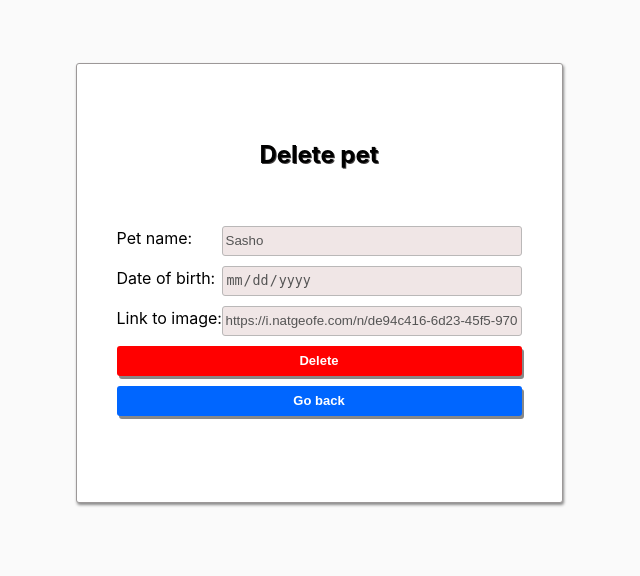
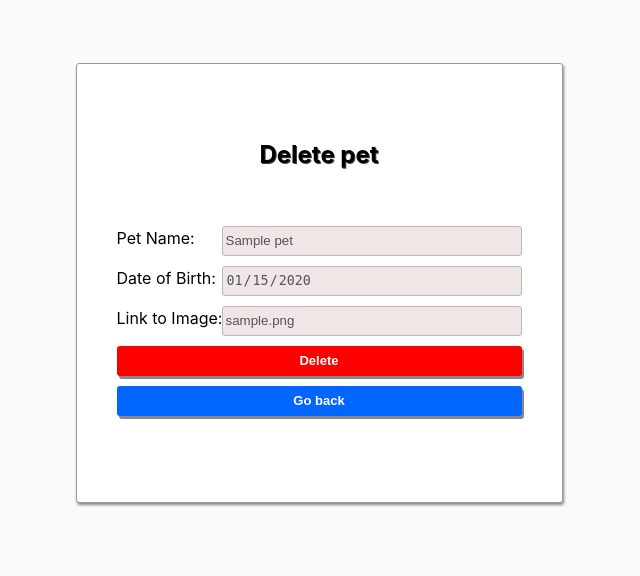
Before and after one commit to vanya-koleva/petstagram, a Django app: a page that uses petstagram/templates/pets/pet-delete-page.html in a window 1280 px wide. Shown: the part 87-663 px from the top of the page, without its empty margins (321-961 px from the left). Run offline with Django 5.2, Linux system fonts and the light colour scheme; tables that the repository leaves empty hold one stand-in row (values such as "Sample post").

Commit message:
Add a solution

```diff
--- /dev/null
+++ b/petstagram/common/mixins.py
@@ -0,0 +1,7 @@
+class ReadOnlyMixin:
+    def __init__(self, *args, **kwargs):
+        super().__init__(*args, **kwargs)
+
+        for field in self.fields.values():
+            field.widget.attrs['readonly'] = True
+            field.widget.attrs['disabled'] = True
--- a/petstagram/pets/forms.py
+++ b/petstagram/pets/forms.py
@@ -1,5 +1,6 @@
 from django import forms
 
+from common.mixins import ReadOnlyMixin
 from pets.models import Pet
 
 
@@ -41,5 +42,5 @@ class PetEditForm(PetBaseForm):
     pass
 
 
-class PetDeleteForm(PetBaseForm):
+class PetDeleteForm(ReadOnlyMixin, PetBaseForm):
     pass
--- a/petstagram/pets/views.py
+++ b/petstagram/pets/views.py
@@ -1,7 +1,7 @@
 from django.http import HttpResponse, HttpRequest
 from django.shortcuts import render, redirect
 
-from pets.forms import PetCreateForm, PetEditForm
+from pets.forms import PetCreateForm, PetEditForm, PetDeleteForm
 from pets.models import Pet
 
 
@@ -48,4 +48,16 @@ def pet_edit_view(request: HttpRequest, username: str, pet_slug: str) -> HttpRes
 
 
 def pet_delete_view(request: HttpRequest, username: str, pet_slug: str) -> HttpResponse:
-    return render(request, 'pets/pet-delete-page.html')
+    pet = Pet.objects.get(slug=pet_slug)
+    form = PetDeleteForm(instance=pet)
+
+    if request.method == 'POST':
+        pet.delete()
+        return redirect('profile-details', pk=1)
+
+    context = {
+        'form': form,
+        'pet': pet,
+    }
+
+    return render(request, 'pets/pet-delete-page.html', context)
--- a/petstagram/templates/pets/pet-delete-page.html
+++ b/petstagram/templates/pets/pet-delete-page.html
@@ -6,22 +6,9 @@
     <div class="edit-delete edit-photo">
         <h2>Delete pet</h2>
         <!-- Starts Delete Pet Form -->
-        <form action="#">
-            <p>
-                <label for="pet-name">Pet name: </label>
-                <input type="text" placeholder="Name" value="Sasho" disabled>
-            </p>
-            <p>
-                <label for="pet-date">Date of birth: </label>
-                <input type="date" disabled>
-            </p>
-            <p>
-                <label for="pet-image">Link to image: </label>
-                <input type="text" placeholder="Link to image"
-                       value="https://i.natgeofe.com/n/de94c416-6d23-45f5-9708-e8d56289268e/naturepl_01132178.jpg?w=636&h=631"
-                       alt="pet image" disabled>
-            </p>
-            <!-- Delete Pet Button -->
+        <form method="post">
+            {% csrf_token %}
+            {{ form.as_p }}
             <button class="delete-btn" type="submit">Delete</button>
             <!-- Go Back Button -->
             <a class="btn btn-primary" href="javascript:history.back()">
```
